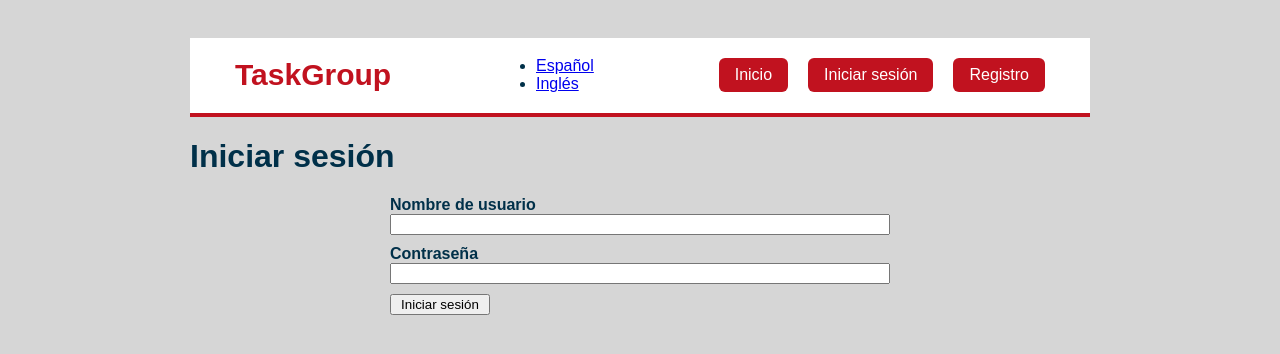
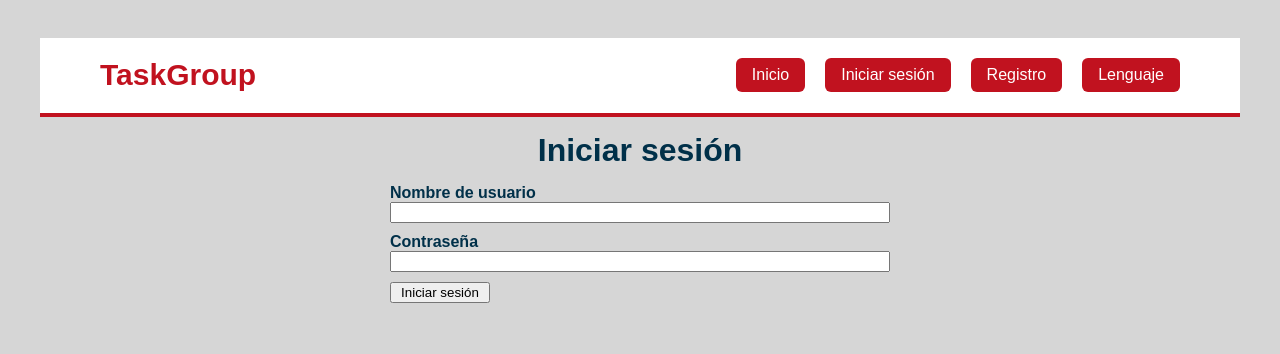
Before and after one commit to Daviiiiid123/TaskGroup, a PHP site: page / in a window 1280 px wide. Shown: the top 354 px of the page. Run offline with PHP 8.4, Linux system fonts and the light colour scheme; data that the repository does not hold is empty.

Commit message:
Botón de lenguajes

```diff
--- a/www/controller/UserController.php
+++ b/www/controller/UserController.php
@@ -36,9 +36,9 @@ class UserController extends BaseController {
 				// send user to the restricted area (HTTP 302 code)
 				$this->view->redirect("project", "index");
 
-			}else{
+			} else {
 				$errors = array();
-				$errors["general"] = "Username is not valid";
+				$errors["general"] = "User or password is incorrect";
 				$this->view->setVariable("errors", $errors);
 			}
 		}
--- a/www/view/layout/default.php
+++ b/www/view/layout/default.php
@@ -20,7 +20,6 @@ $currentuser = $view->getVariable("currentusername");
 
 	<header>
 		<h1>TaskGroup</h1>
-		<?php include(__DIR__."/language_select_element.php"); ?>
 		<nav>
 			<?php if (isset($currentuser)): ?>
 				<a href="index.php?controller=user&amp;action=logout"><?= i18n("Log out") ?></a>
@@ -29,6 +28,7 @@ $currentuser = $view->getVariable("currentusername");
 				<a href="index.php?controller=user&amp;action=login"><?= i18n("Login") ?></a>
 				<a href="index.php?controller=user&amp;action=register"><?= i18n("Register") ?></a>
 			<?php endif ?>
+			<?php include(__DIR__."/language_select_element.php"); ?>
 		</nav>
 	</header>
 
--- a/www/view/layout/language_select_element.php
+++ b/www/view/layout/language_select_element.php
@@ -1,11 +1,11 @@
 <?php
 // file: view/layout/language_select_element.php
 ?>
-<ul id="languagechooser">
-	<li><a href="index.php?controller=language&amp;action=change&amp;lang=es">
-		<?= i18n("Spanish") ?>
-	</a></li>
-	<li><a href="index.php?controller=language&amp;action=change&amp;lang=en">
-		<?= i18n("English") ?>
-	</a></li>
-</ul>
+
+<div id="languagechooser" class="dropdown">
+	<p><?= i18n("Language") ?></p>
+	<div class="dropdown-content">
+		<a href="index.php?controller=language&amp;action=change&amp;lang=es"><?= i18n("Spanish") ?></a>
+		<a href="index.php?controller=language&amp;action=change&amp;lang=en"><?= i18n("English") ?></a>
+	</div>
+</div>
--- a/www/view/messages/messages_es.php
+++ b/www/view/messages/messages_es.php
@@ -35,6 +35,7 @@ array(
 	"%s commented..."=>"%s ha comentado...",
 	"Comment" => "Comentario",
 	"do comment" => "comentar",
+	"Language" => "Lenguaje",
 	"Spanish" => "Español",
 	"English" => "Inglés",
 	"Welcome to the Blog App!" => "¡Bienvenido a la App Blog!",
@@ -42,6 +43,7 @@ array(
 	"content is mandatory" => "El contenido es obligatorio",
 	"title is mandatory" => "El título es obligatorio",
 	"author is mandatory" => "El autor es obligatorio",
-	"post is not valid" => "El artículo no es válido"
+	"post is not valid" => "El artículo no es válido",
+	"User or password is incorrect" => "El usuario o la contraseña son inválidos"
 )
 ?>
--- a/www/view/styles/login.css
+++ b/www/view/styles/login.css
@@ -1,9 +1,4 @@
-body {
-    max-width: 900px;
-    margin-inline: auto;
-}
-
-body > h2 {
+h1 {
     text-align: center;
 }
 
@@ -13,10 +8,31 @@ form {
     display: grid;
 }
 
-form > input {
+form button[type=submit] {
+    max-width: 100px;
+}
+
+.container {
+    width: 100%;
+    display: grid;
+}
+
+.container:has(> h1, > h2) {
+    margin-block: 15px;
+}
+
+.container:has(> input) {
+    margin-block: 10px;
+}
+
+form input {
     margin-bottom: 10px;
 }
 
-form > button[type=submit] {
-    max-width: 100px;
+.container input {
+    margin-bottom: 0;
 }
+
+.container :is(h1, h2, h3) {
+    margin: 0;
+}
--- a/www/view/styles/style.css
+++ b/www/view/styles/style.css
@@ -37,7 +37,8 @@ header nav {
     display: flex;
 }
 
-header nav a {
+header nav *:is(a, p) {
+    margin-block: 0;
     text-decoration:none;
     color:var(--card);
     background:var(--primary);
@@ -48,11 +49,11 @@ header nav a {
     text-align: center;
 }
 @media (min-width: 900px) {
-    header nav a {
+    header nav *:is(a, p) {
         margin-left:20px;
     }
 }
-header nav a:hover{
+header nav *:is(a, p):hover{
     background:var(--secondary);
     color:var(--text);
 }
@@ -86,8 +87,31 @@ header nav a:hover{
     header {
         flex-direction: column;
     }
-    nav > a {
+    nav > * {
         margin-left: 5px;
         margin-bottom: 5px;
     }
 }
+
+/* Dropdown */
+
+.dropdown {
+  float: left;
+  overflow: hidden;
+}
+
+.dropdown-content {
+  display: none;
+  position: absolute;
+  z-index: 1;
+}
+
+.dropdown-content a {
+  float: none;
+  text-decoration: none;
+  display: block;
+}
+
+.dropdown:hover .dropdown-content {
+  display: block;
+}
--- a/www/view/user/login.php
+++ b/www/view/user/login.php
@@ -8,11 +8,12 @@ $view->setVariable("title", i18n("Login"));
 $errors = $view->getVariable("errors");
 ?>
 
-<h1><?= i18n("Login") ?></h1>
-<?= isset($errors["general"])?$errors["general"]:"" ?>
+<div class="container">
+	<h1><?= i18n("Login") ?></h1>
+	<?= isset($errors["general"]) ? i18n($errors["general"]) : "" ?>
+</div>
 
-<div id="login">
-	<form action="index.php?controller=user&amp;action=login" method="POST">
+<form action="index.php?controller=user&amp;action=login" method="POST">
 	<label for="username"><b><?= i18n("Username")?></b></label>
 	<input type="text" name="username">
 
```
Also changed, not shown: www/controller/ProjectController.php (+5 -6 lines), www/view/user/register.php (+7 -1 lines).
